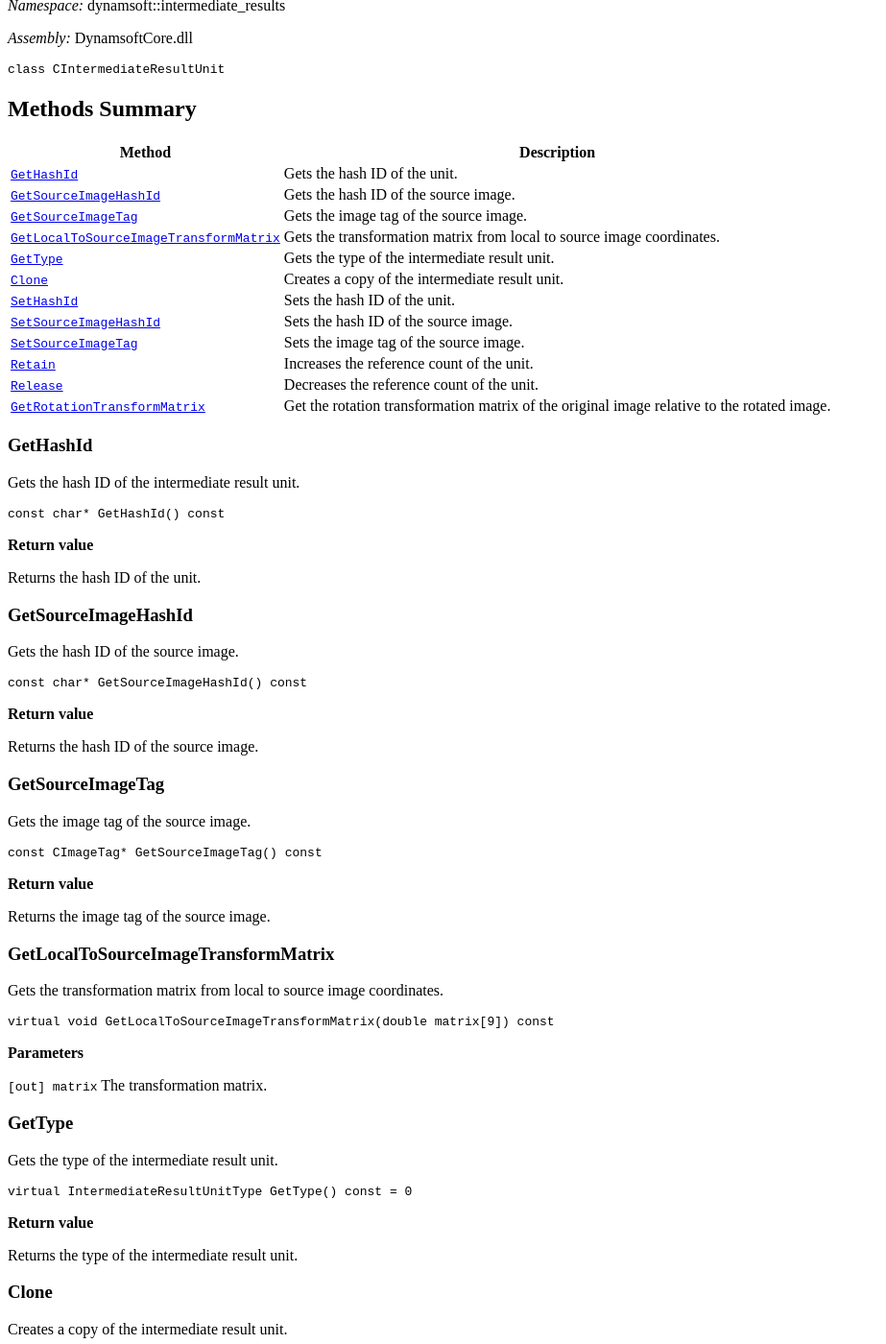
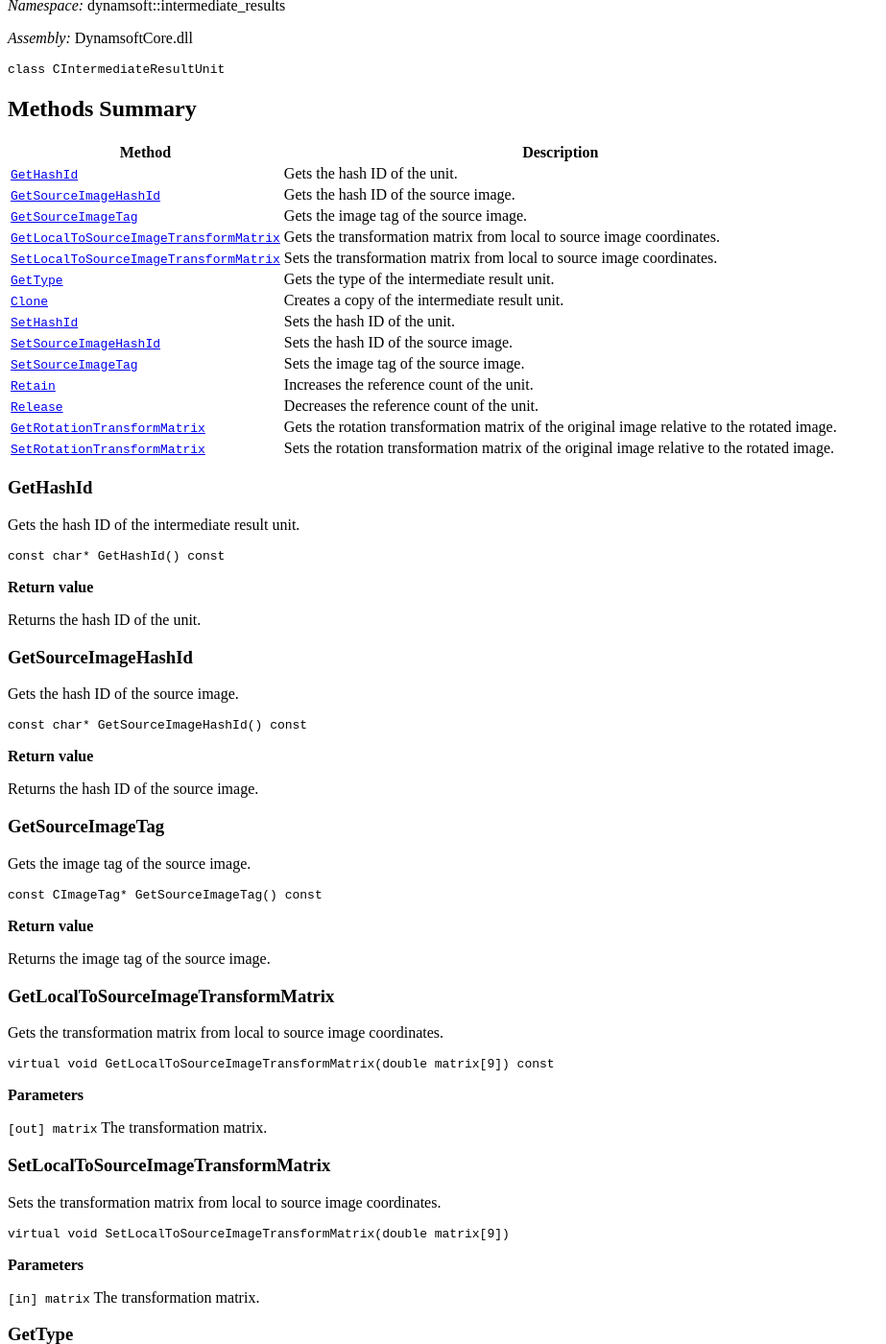
Before and after one commit to dynamsoft-docs/capture-vision-docs-server, a Jekyll site: the page built from programming/cplusplus/api-reference/core/intermediate-results/intermediate-result-unit.md, in a window 1280 px wide and 1400 px high, scrolled down 733 px. Shown: the whole window at 96% size, without its empty margins (0-923 px from the left). Built offline with Jekyll 4.4.1, drawn with Linux system fonts in a browser that asks for light colours; some of the changed text lies outside the part shown.

Commit message:
add missing func

````diff
--- a/programming/cplusplus/api-reference/core/intermediate-results/intermediate-result-unit.md
+++ b/programming/cplusplus/api-reference/core/intermediate-results/intermediate-result-unit.md
@@ -29,6 +29,7 @@ class CIntermediateResultUnit
 | [`GetSourceImageHashId`](#getsourceimagehashid) | Gets the hash ID of the source image. |
 | [`GetSourceImageTag`](#getsourceimagetag) | Gets the image tag of the source image. |
 | [`GetLocalToSourceImageTransformMatrix`](#getlocaltosourceimagetransformmatrix) | Gets the transformation matrix from local to source image coordinates. |
+| [`SetLocalToSourceImageTransformMatrix`](#setlocaltosourceimagetransformmatrix) | Sets the transformation matrix from local to source image coordinates. |
 | [`GetType`](#gettype) | Gets the type of the intermediate result unit. |
 | [`Clone`](#clone) | Creates a copy of the intermediate result unit. |
 | [`SetHashId`](#sethashid) | Sets the hash ID of the unit. |
@@ -36,7 +37,8 @@ class CIntermediateResultUnit
 | [`SetSourceImageTag`](#setsourceimagetag) | Sets the image tag of the source image. |
 | [`Retain`](#retain) | Increases the reference count of the unit. |
 | [`Release`](#release) | Decreases the reference count of the unit. |
-| [`GetRotationTransformMatrix`](#getrotationtransformmatrix) | Get the rotation transformation matrix of the original image relative to the rotated image.|
+| [`GetRotationTransformMatrix`](#getrotationtransformmatrix) | Gets the rotation transformation matrix of the original image relative to the rotated image.|
+| [`SetRotationTransformMatrix`](#setrotationtransformmatrix) | Sets the rotation transformation matrix of the original image relative to the rotated image.|
 
 ### GetHashId
 
@@ -85,6 +87,18 @@ virtual void GetLocalToSourceImageTransformMatrix(double matrix[9]) const
 **Parameters**
 
 `[out] matrix` The transformation matrix.
+
+### SetLocalToSourceImageTransformMatrix
+
+Sets the transformation matrix from local to source image coordinates.
+
+```cpp
+virtual void SetLocalToSourceImageTransformMatrix(double matrix[9])
+```
+
+**Parameters**
+
+`[in] matrix` The transformation matrix.
 
 ### GetType
 
@@ -164,7 +178,7 @@ virtual void Release() = 0
 
 ### GetRotationTransformMatrix
 
-Get the rotation transformation matrix of the original image relative to the rotated image.
+Gets the rotation transformation matrix of the original image relative to the rotated image.
 
 ```cpp
 void GetRotationTransformMatrix(double matrix[9]) const;
@@ -173,3 +187,15 @@ void GetRotationTransformMatrix(double matrix[9]) const;
 **Parameters**
 
 `[out] matrix` A double array which represents the rotation transform matrix.
+
+### SetRotationTransformMatrix
+
+Sets the rotation transformation matrix of the original image relative to the rotated image.
+
+```cpp
+void SetRotationTransformMatrix(double matrix[9]);
+```
+
+**Parameters**
+
+`[in] matrix` A double array which represents the rotation transform matrix.
````
Also changed, not shown: programming/cplusplus/api-reference/core/basic-structures/captured-result-filter.md (+26 -0 lines), programming/cplusplus/api-reference/core/basic-structures/captured-result-receiver.md (+26 -0 lines).
